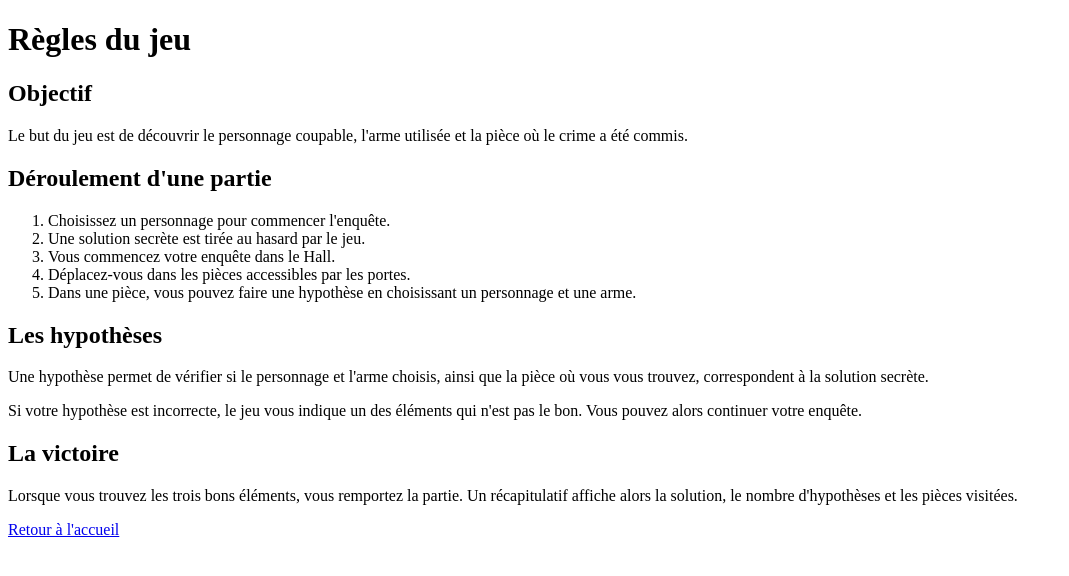
After one commit to matheoSalavin/Cluedo, a PHP site: page /pages/regles.php in a window 1280 px wide. The commit adds this page. Shown: the top 576 px of the page, without its empty margins (0-1069 px from the left). Run offline with PHP 8.4, Linux system fonts and the light colour scheme.

Commit message:
Ajout de la page des règles et création du README

```diff
--- a/pages/accueil.php
+++ b/pages/accueil.php
@@ -34,6 +34,7 @@ $nombrePersonnages = $personnages['total'];
 
         <a href="nouvelle_partie.php">Nouvelle partie</a>
         <p>Nombre de personnages disponibles : <?php echo $nombrePersonnages; ?></p>
+        <a href="regles.php">Consulter les règles du jeu</a>
     </main>
 
     <footer>
--- a/pages/partie.php
+++ b/pages/partie.php
@@ -147,6 +147,7 @@ $listeArmes = $db->query("SELECT * FROM armes");
     <title>Partie en cours - Cluedo</title>
 </head>
 <body>
+    <a href="regles.php">Consulter les règles du jeu</a>
 
     <?php if (isset($_SESSION['partie_terminee'])) { ?>
 
--- /dev/null
+++ b/pages/regles.php
@@ -0,0 +1,50 @@
+
+<!DOCTYPE html>
+<html lang="fr">
+<head>
+    <meta charset="UTF-8">
+    <title>Règles du jeu - Cluedo</title>
+</head>
+<body>
+
+    <h1>Règles du jeu</h1>
+
+    <h2>Objectif</h2>
+    <p>
+        Le but du jeu est de découvrir le personnage coupable,
+        l'arme utilisée et la pièce où le crime a été commis.
+    </p>
+
+    <h2>Déroulement d'une partie</h2>
+    <ol>
+        <li>Choisissez un personnage pour commencer l'enquête.</li>
+        <li>Une solution secrète est tirée au hasard par le jeu.</li>
+        <li>Vous commencez votre enquête dans le Hall.</li>
+        <li>Déplacez-vous dans les pièces accessibles par les portes.</li>
+        <li>Dans une pièce, vous pouvez faire une hypothèse en choisissant un personnage et une arme.</li>
+    </ol>
+
+    <h2>Les hypothèses</h2>
+    <p>
+        Une hypothèse permet de vérifier si le personnage et l'arme
+        choisis, ainsi que la pièce où vous vous trouvez,
+        correspondent à la solution secrète.
+    </p>
+    <p>
+        Si votre hypothèse est incorrecte, le jeu vous indique
+        un des éléments qui n'est pas le bon.
+        Vous pouvez alors continuer votre enquête.
+    </p>
+
+    <h2>La victoire</h2>
+    <p>
+        Lorsque vous trouvez les trois bons éléments,
+        vous remportez la partie.
+        Un récapitulatif affiche alors la solution,
+        le nombre d'hypothèses et les pièces visitées.
+    </p>
+
+    <a href="accueil.php">Retour à l'accueil</a>
+
+</body>
+</html>
```
Also changed, not shown: README.md.
